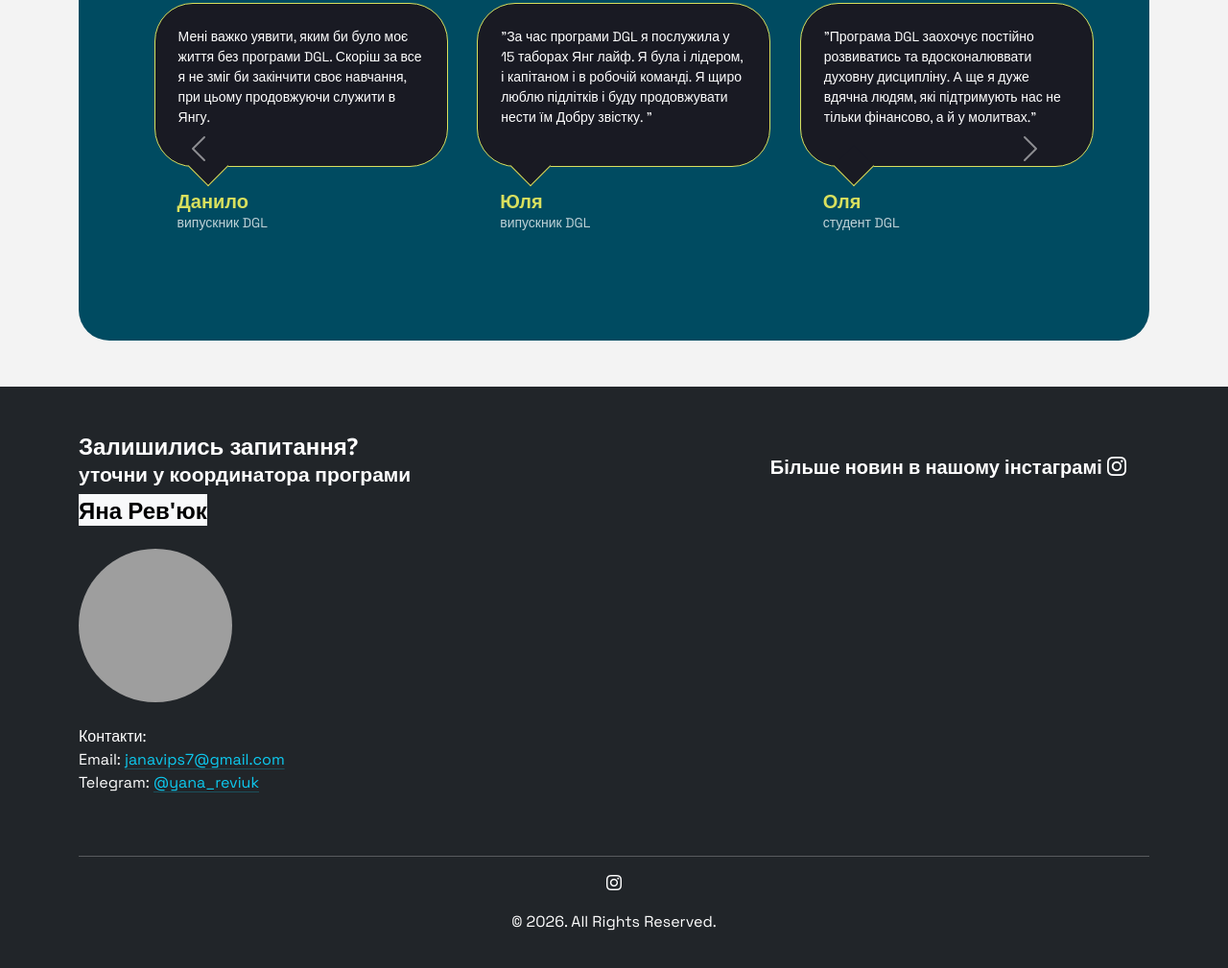
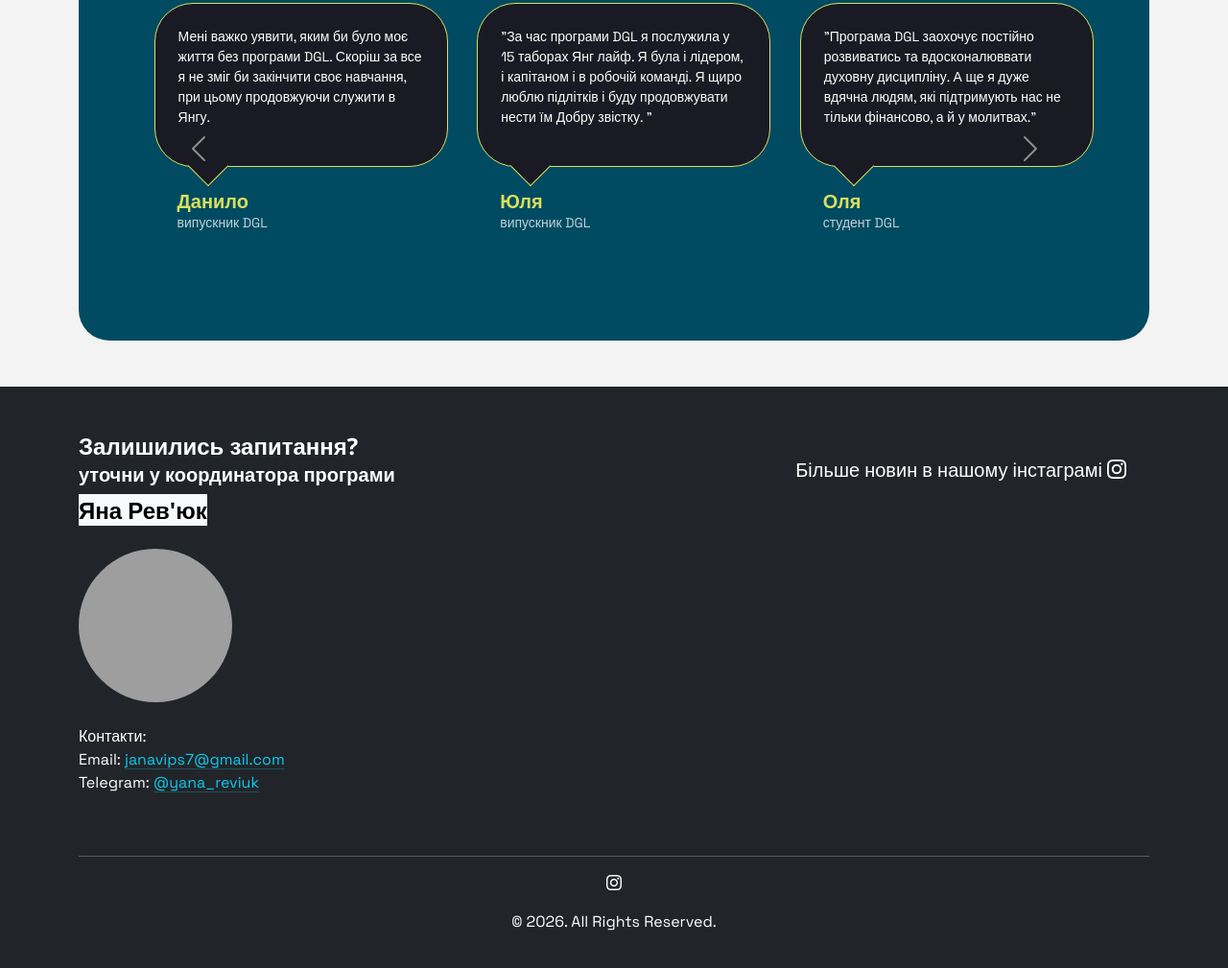
Before and after one commit to sashokpilipok7/dgl-web, a plain HTML site: page public/index.html in a window 1280 px wide. Shown: the part 5266-6275 px from the top of the page at 96% size. Drawn offline with nearby package versions, Linux system fonts and the light colour scheme; grey boxes are pictures that could not be loaded.

Commit message:
fix: hot fix

```diff
--- a/public/index.html
+++ b/public/index.html
@@ -587,7 +587,7 @@
         <div class="row">
           <div class="col-lg-5">
 
-            <h4 class="mb-3">Залишились запитання? <br> <span class="small">уточни у координатора програми </span> <br> <span class="text-bg-light lh-lg"> Яна Рев'юк </span> </h4>
+            <h4 class="mb-3">Залишились запитання? <br> <span class="fs-5">уточни у координатора програми </span> <br> <span class="text-bg-light lh-lg"> Яна Рев'юк </span> </h4>
             <img  src="img/yana_contact.JPG" height="100" class="mb-4 footer-logo" />
             <p>
               Контакти: <br />
@@ -607,7 +607,7 @@
           </div>
           <div class="col-lg-7">
             <div class="newsletter-box p-md-4 rounded bg-secondary-dark justify-content-start justify-content-md-end d-flex gap-3 ">
-              <h5>Більше новин в нашому інстаграмі <a href="https://www.instagram.com/dgl.ukraine/"> <i class="bi bi-instagram text-white"></i></a></h5>
+              <p class="fs-5">Більше новин в нашому інстаграмі <a href="https://www.instagram.com/dgl.ukraine/"> <i class="bi bi-instagram text-white"></i></a></p>
             </div>
           </div>
         </div>
```
